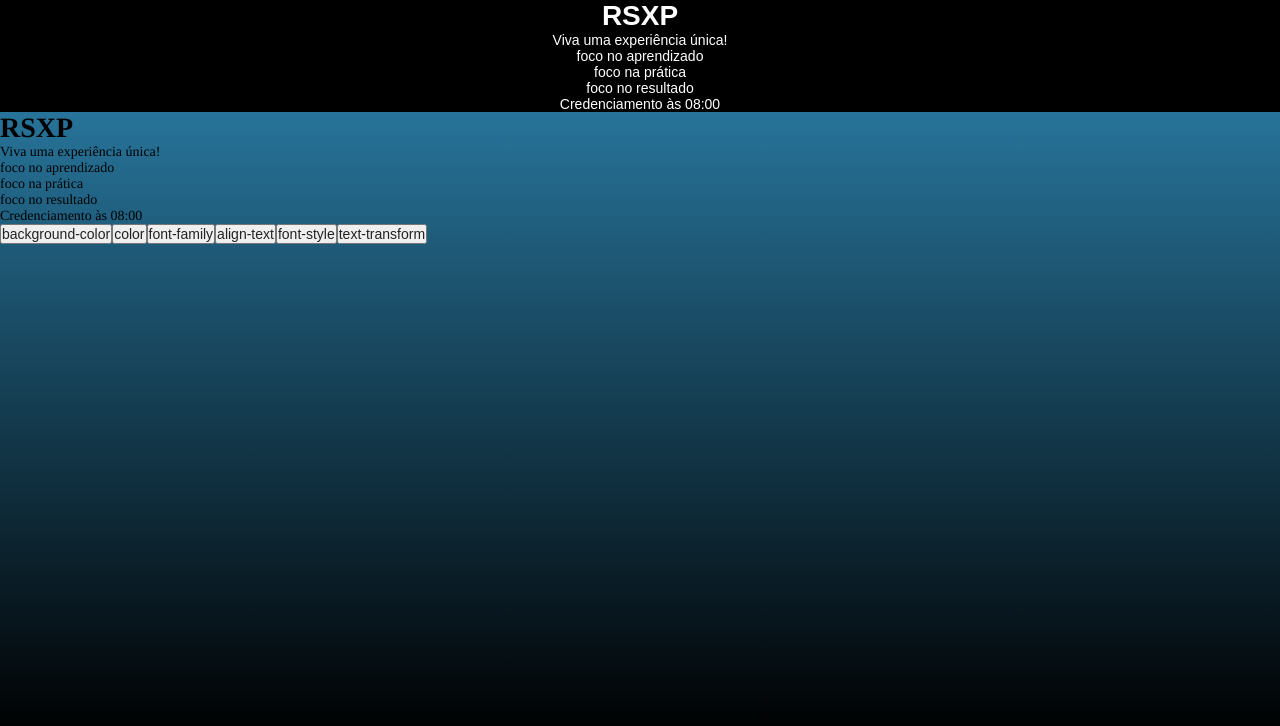
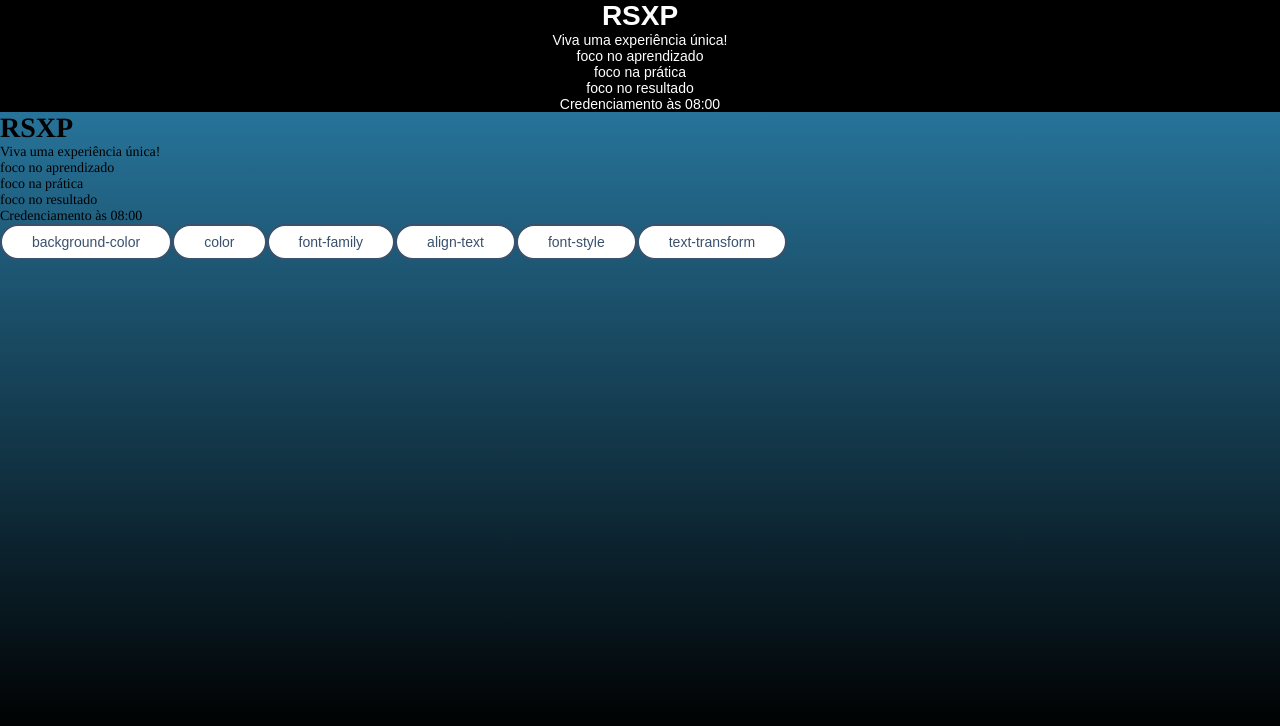
Before and after one commit to burn-c/hackathonrsxpteam30, a React (Create React App) app in the folder aprenda-arrastando/: page /page_css in a window 1280 px wide. Shown: the top 726 px of the page. Built offline with nearby package versions, Linux system fonts and the light colour scheme.

Commit message:
Estilizando botoes - Desfio CSS

```diff
--- a/aprenda-arrastando/src/components/pages/page_css.js
+++ b/aprenda-arrastando/src/components/pages/page_css.js
@@ -1,5 +1,16 @@
 import React, { useState, useEffect } from 'react';
-import { Container, Reference, Exercise, Options } from './styles_css';
+import {
+  Container,
+  Reference,
+  Exercise,
+  Options,
+  Btn1,
+  Btn2,
+  Btn3,
+  Btn4,
+  Btn5,
+  Btn6,
+} from './styles_css';
 import {toast} from 'react-toastify';
 
 export default function PageCss() {
@@ -68,13 +79,13 @@ export default function PageCss() {
       <footer>Credenciamento às 08:00</footer>
     </Exercise>
     <Options>
-      <button className="teste" oi={style1} onClick={handleStyle1}>background-color</button>
-      <button onClick={handleStyle2}>color</button>
-      <button onClick={handleStyle3}>font-family</button>
-      <button onClick={handleStyle4}>align-text</button>
+      <Btn1 style1={style1} onClick={handleStyle1}>background-color</Btn1>
+      <Btn2 style2={style2} onClick={handleStyle2}>color</Btn2>
+      <Btn3 style3={style3} onClick={handleStyle3}>font-family</Btn3>
+      <Btn4 style4={style4} onClick={handleStyle4}>align-text</Btn4>
 
-      <button onClick={handleStyle5}>font-style</button>
-      <button onClick={handleStyle6}>text-transform</button>
+      <Btn5 style5={style5} onClick={handleStyle5}>font-style</Btn5>
+      <Btn6 style6={style6} onClick={handleStyle6}>text-transform</Btn6>
 
     </Options>
     </Container>
--- a/aprenda-arrastando/src/components/pages/styles_css.js
+++ b/aprenda-arrastando/src/components/pages/styles_css.js
@@ -1,4 +1,5 @@
-import styled, {css} from 'styled-components';
+import styled from 'styled-components';
+import Button from '../atoms/button';
 
 export const Container = styled.div`
 
@@ -21,9 +22,37 @@ export const Exercise = styled.div`
 `;
 
 export const Options = styled.div`
-  button.teste {
-    ${props => props.style1 && css`
-      color: green;
-    `}
+  button {
+    font-size: 14px;
   }
 `;
+
+export const Btn1 = styled(Button)`
+  background-color: ${props => (props.style1 ? "green" : "default")};
+  color: ${props => (props.style1 ? "white" : "default")};
+`;
+
+export const Btn2 = styled(Button)`
+  background-color: ${props => (props.style2 ? "green" : "default")};
+  color: ${props => (props.style2 ? "white" : "default")};
+`;
+
+export const Btn3 = styled(Button)`
+  background-color: ${props => (props.style3 ? "green" : "default")};
+  color: ${props => (props.style3 ? "white" : "default")};
+`;
+
+export const Btn4 = styled(Button)`
+  background-color: ${props => (props.style4 ? "green" : "default")};
+  color: ${props => (props.style4 ? "white" : "default")};
+`;
+
+export const Btn5 = styled(Button)`
+  background-color: ${props => (props.style5 ? "red" : "default")};
+  color: ${props => (props.style5 ? "white" : "default")};
+`;
+
+export const Btn6 = styled(Button)`
+  background-color: ${props => (props.style6 ? "red" : "default")};
+  color: ${props => (props.style6 ? "white" : "default")};
+`;
```
